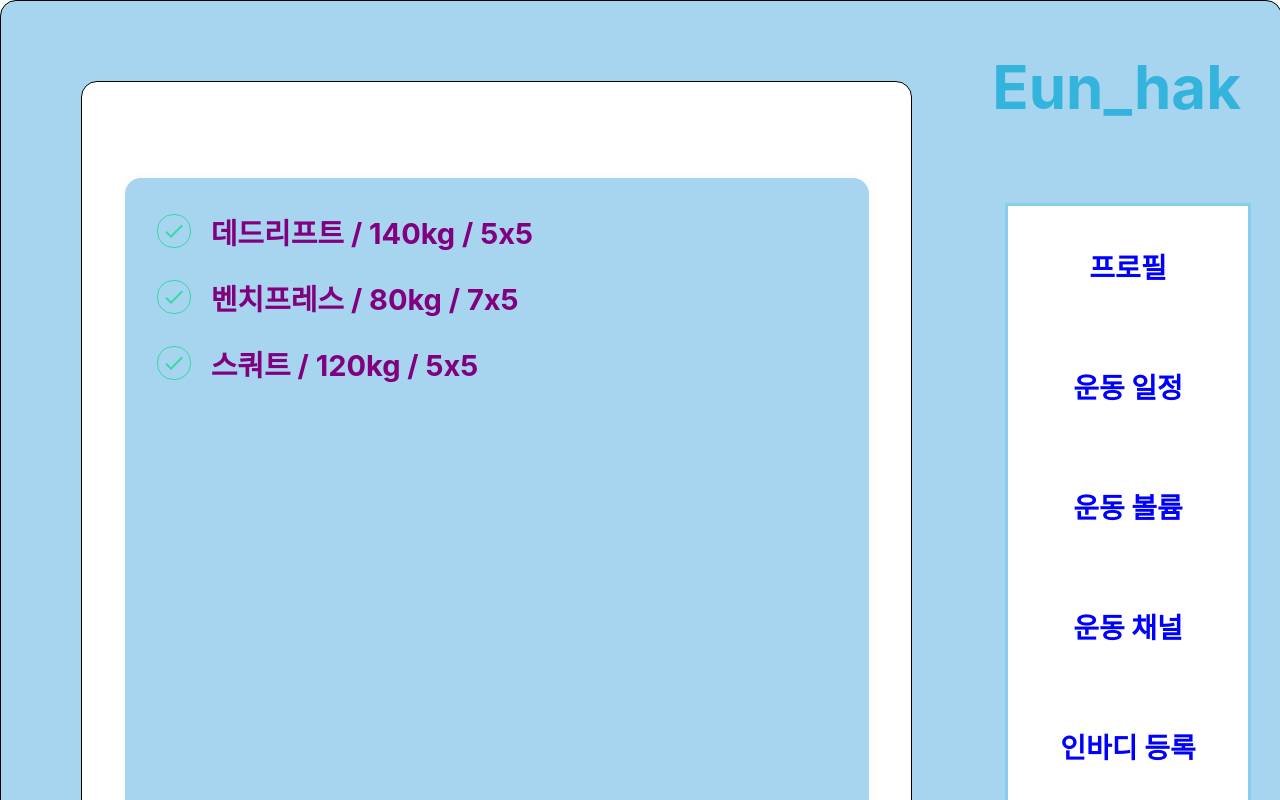
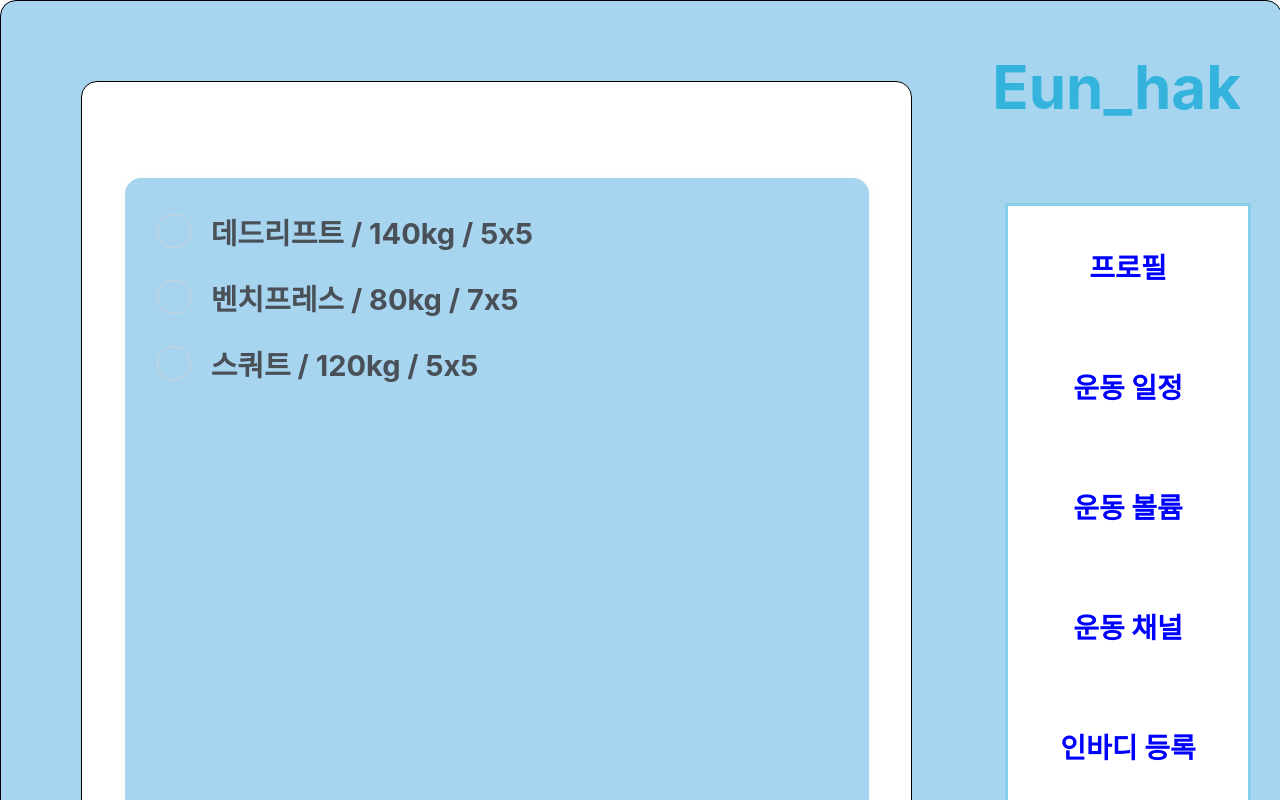
Before and after one commit to eun-hak/health_care, a React (Create React App) app: page /Volume in a window 1280 px wide. Shown: the top 800 px of the page. Built offline with nearby package versions, Linux system fonts and the light colour scheme.

Commit message:
삭제기능 구현

```diff
--- a/package.json
+++ b/package.json
@@ -15,6 +15,7 @@
     "react-router": "^6.10.0",
     "react-router-dom": "^6.10.0",
     "react-scripts": "5.0.1",
+    "recoil": "^0.7.7",
     "styled-components": "^5.3.9",
     "typescript": "^4.9.5",
     "web-vitals": "^2.1.4"
--- a/src/components/Create.tsx
+++ b/src/components/Create.tsx
@@ -2,11 +2,19 @@ import React, { useState } from "react";
 import styled, { css } from "styled-components";
 import { Container, Wrapper, Container2 } from "../assets/Layout";
 import { MdAdd } from "react-icons/md";
+import { useRecoilState } from "recoil";
+import { ITypes, todosState } from "../recoil/State";
 
 const Create = (): JSX.Element => {
   const [open, setOpen] = useState<boolean>(false);
+  const [work, setWork] = useRecoilState<ITypes[]>(todosState);
 
   const onToggle = () => setOpen(!open);
+
+  const onCreate = () => {};
+  const onDelete = (id: number) => {
+    setWork(work.filter((work: ITypes) => work.id !== id));
+  };
   return (
     <>
       {/* <TodoTemplateBlock> */}
--- a/src/components/List.tsx
+++ b/src/components/List.tsx
@@ -1,6 +1,8 @@
 import React from "react";
 import styled, { css } from "styled-components";
 import Work from "./Work";
+import { ITypes, todosState } from "../recoil/State";
+import { useRecoilState } from "recoil";
 
 const TodoListBlock = styled.div`
   flex: 1;
@@ -9,12 +11,13 @@ const TodoListBlock = styled.div`
 `;
 
 const List = (): JSX.Element => {
+  const [work, setWork] = useRecoilState<ITypes[]>(todosState);
   return (
     <>
       <TodoListBlock>
-        <Work id={1} text="데드리프트 / 140kg / 5x5" done={true}></Work>
-        <Work id={2} text="벤치프레스 / 80kg / 7x5" done={true}></Work>
-        <Work id={3} text="스쿼트 / 120kg / 5x5" done={true}></Work>
+        {work.map((work) => (
+          <Work id={work.id} text={work.text} done={work.done}></Work>
+        ))}
       </TodoListBlock>
     </>
   );
--- a/src/components/Signiture.tsx
+++ b/src/components/Signiture.tsx
@@ -1,7 +1,7 @@
 import React from "react";
 import styled from "styled-components";
 
-const Signiture = (): JSX.Element => {
+const Signiture = () => {
   return (
     <>
       <Wrapper>Eun_hak</Wrapper>
--- a/src/components/Work.tsx
+++ b/src/components/Work.tsx
@@ -1,7 +1,8 @@
 import React from "react";
 import styled, { css } from "styled-components";
 import { MdDone, MdDelete } from "react-icons/md";
-
+import { ITypes, todosState } from "../recoil/State";
+import { useRecoilState } from "recoil";
 type WorkItem = {
   id: number;
   done: boolean;
@@ -12,12 +13,24 @@ type WorkProps = WorkItem & {
   // Remove 'children' prop
   // children?: never[];
 };
-const Work = ({ id, done, text }: WorkProps): JSX.Element => {
+
+const Work = ({ id, done, text }: WorkProps) => {
+  const [work, setWork] = useRecoilState<ITypes[]>(todosState);
+
+  // const onDelete = (id: number) => {
+  //   setWork(work.filter((work: ITypes) => work.id !== id));
+  // };
+
+  const onDelete = (event: React.MouseEvent<HTMLDivElement>) => {
+    const id = Number(event.currentTarget.getAttribute("data-id"));
+    setWork(work.filter((work: ITypes) => work.id !== id));
+  };
+
   return (
     <TodoItemBlock>
       <CheckCircle done={done}>{done && <MdDone />}</CheckCircle>
       <Text done={done}>{text}</Text>
-      <Remove>
+      <Remove onClick={onDelete} data-id={id}>
         <MdDelete />
       </Remove>
     </TodoItemBlock>
--- a/src/index.tsx
+++ b/src/index.tsx
@@ -1,15 +1,17 @@
-import React from 'react';
-import ReactDOM from 'react-dom/client';
-import './index.css';
-import App from './App';
-import reportWebVitals from './reportWebVitals';
-
+import React from "react";
+import ReactDOM from "react-dom/client";
+import "./index.css";
+import App from "./App";
+import reportWebVitals from "./reportWebVitals";
+import { RecoilRoot } from "recoil";
 const root = ReactDOM.createRoot(
-  document.getElementById('root') as HTMLElement
+  document.getElementById("root") as HTMLElement
 );
 root.render(
   <React.StrictMode>
-    <App />
+    <RecoilRoot>
+      <App />
+    </RecoilRoot>
   </React.StrictMode>
 );
 
--- a/src/pages/Calender.tsx
+++ b/src/pages/Calender.tsx
@@ -1,7 +1,7 @@
 import React, { useState } from "react";
 import styled from "styled-components";
 
-const Calender = (): JSX.Element => {
+const Calender = () => {
   return <></>;
 };
 
--- a/src/pages/Calender_detail.tsx
+++ b/src/pages/Calender_detail.tsx
@@ -1,7 +1,7 @@
 import React, { useState } from "react";
 import styled from "styled-components";
 
-const Calender_detail = (): JSX.Element => {
+const Calender_detail = () => {
   return <></>;
 };
 
--- a/src/pages/Channel.tsx
+++ b/src/pages/Channel.tsx
@@ -12,7 +12,7 @@ interface DATA {
   link: string;
   src: string;
 }
-const Channel = (): JSX.Element => {
+const Channel = () => {
   return (
     <>
       <Container>
--- a/src/pages/Inbody.tsx
+++ b/src/pages/Inbody.tsx
@@ -1,7 +1,7 @@
 import React, { useState } from "react";
 import styled from "styled-components";
 
-const Inbody = (): JSX.Element => {
+const Inbody = () => {
   return <></>;
 };
 
--- a/src/pages/Volume.tsx
+++ b/src/pages/Volume.tsx
@@ -7,7 +7,7 @@ import { MdAdd } from "react-icons/md";
 import Create from "../components/Create";
 import List from "../components/List";
 
-const Volume = (): JSX.Element => {
+const Volume = () => {
   return (
     <>
       <Container>
--- /dev/null
+++ b/src/recoil/State.ts
@@ -0,0 +1,42 @@
+// src/recoil/todo.ts
+import { atom } from "recoil";
+
+export type ITypes = {
+  id: number;
+  text: string;
+  done: boolean;
+};
+
+// TodoInput에서 입력하는 값을 atom으로 관리하는 방식
+export const inputState = atom<string>({
+  key: "inputState",
+  // key의 값은 항상 고유값이어야 합니다.
+
+  default: "",
+});
+
+// 업데이트 시킬 Todos atom 배열
+export const todosState = atom<ITypes[]>({
+  key: "work",
+
+  // default에는 임의의 데이터를 넣어줍시다.
+  default: [
+    {
+      id: 1,
+      text: "데드리프트 / 140kg / 5x5",
+      done: false,
+    },
+
+    {
+      id: 2,
+      text: "벤치프레스 / 80kg / 7x5",
+      done: false,
+    },
+
+    {
+      id: 3,
+      text: "스쿼트 / 120kg / 5x5",
+      done: false,
+    },
+  ],
+});
```
Also changed, not shown: 1 other file (tests, documents, lock files or other folders).
